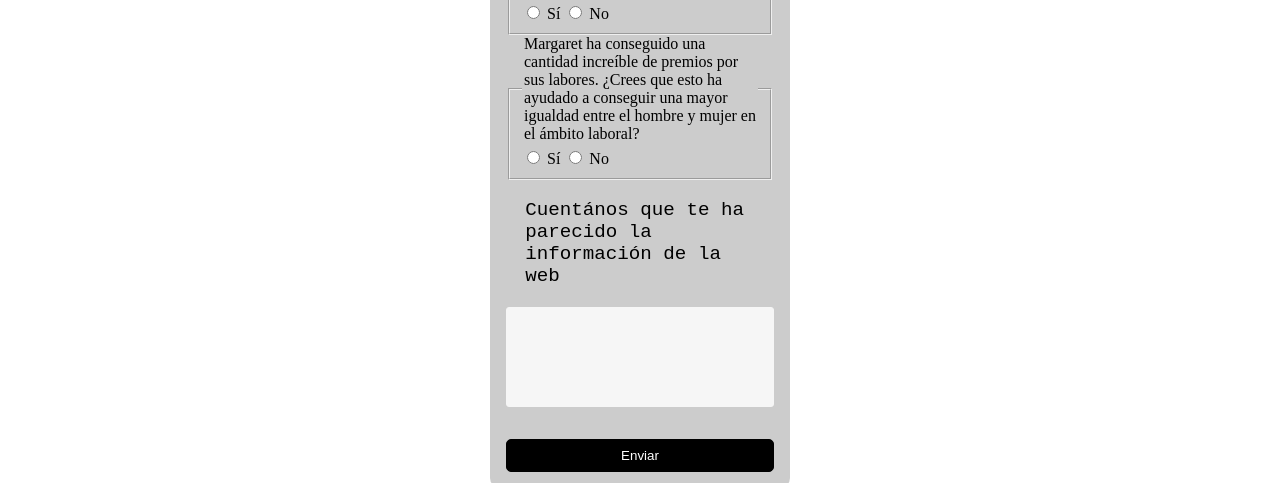
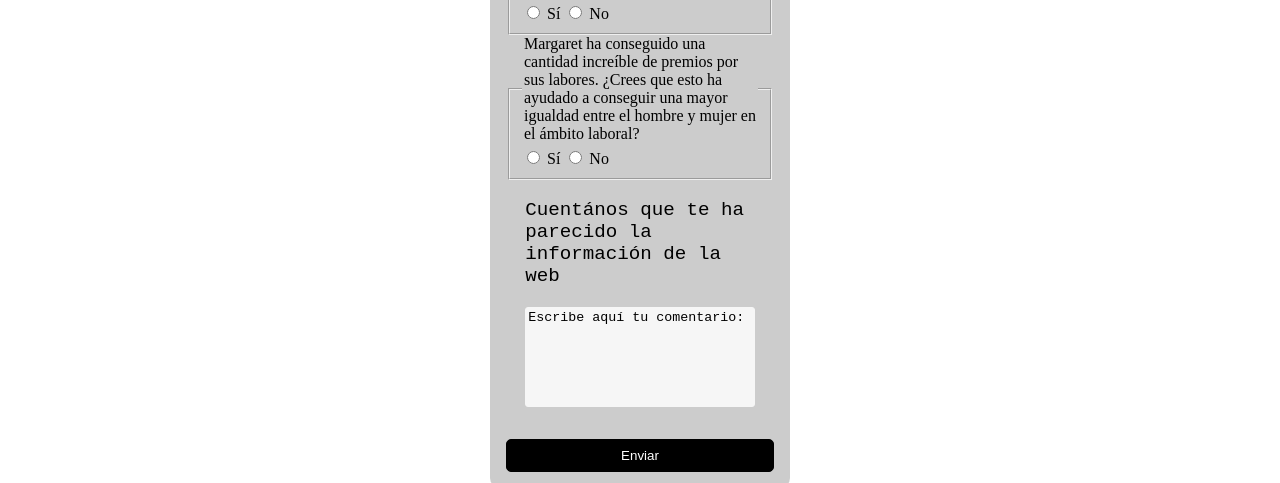
Before and after one commit to mariolada/sew, a plain HTML site: page formulario.html in a window 1280 px wide. Shown: the part 683-1166 px from the top of the page. Drawn offline with Linux system fonts and the light colour scheme.

Commit message:
Add files via upload

```diff
--- a/formulario.html
+++ b/formulario.html
@@ -60,7 +60,7 @@
         </fieldset>
         <p>Cuentános que te ha parecido la información de la web</p>
     <label>
-        <textarea cols="15" rows="6" ></textarea>
+        <p><textarea name="comentario" rows="5" cols="15">Escribe aquí tu comentario: </textarea></p>
     </label>
         <input type="submit"
         value="Enviar">
```
